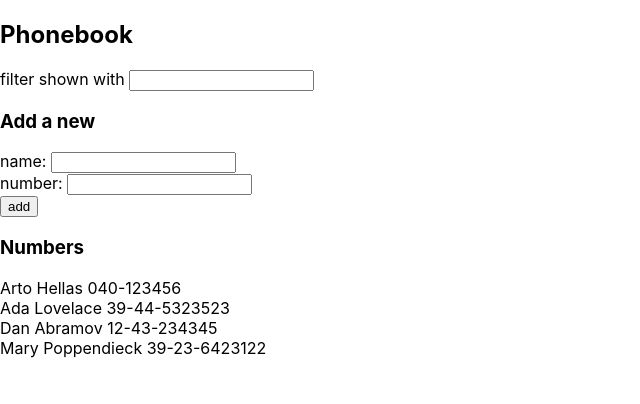
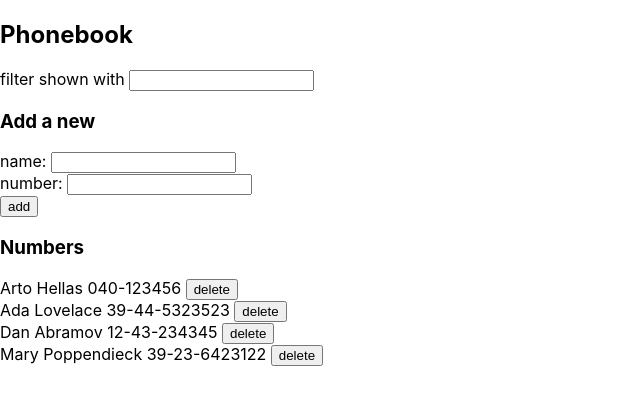
Before and after one commit to sfinell/fs2019, a React (Create React App) app in the folder osa2/puhelinluettelo/: page / in a window 1280 px wide. Shown: the top 404 px of the page, without its empty margins (0-640 px from the left). Built offline with nearby package versions, Linux system fonts and the light colour scheme; data requests are answered from the project's data file.

Commit message:
osa 2.17: puhelinluettelo, step9

```diff
--- a/osa2/puhelinluettelo/src/App.js
+++ b/osa2/puhelinluettelo/src/App.js
@@ -32,7 +32,7 @@ const PersonForm = (props) => {
 
 const Person = (props) => {
   return (
-    <div>{props.name} {props.number} </div>
+    <div>{props.name} {props.number} <button type="button" id={props.id} name={props.name} onClick={props.onDelete}>delete</button></div>
   )
 }
 
@@ -40,7 +40,7 @@ const Persons = (props) => {
   return (
     <div>
       {props.persons.map(person =>
-        <Person key={person.name} name={person.name} number={person.number}/>)}
+        <Person key={person.name} id={person.id} name={person.name} number={person.number} onDelete={props.onDelete}/>)}
     </div>
   )
 }
@@ -98,6 +98,44 @@ const App = () => {
     setFilter(event.target.value)
   }
 
+  const deleteName = (event) => {
+    event.persist()
+    event.preventDefault()
+//    console.log('delete clicked', event.target)
+    const id = Number(event.target.id)
+    const name = event.target.name
+    console.log('type id:', typeof(id))
+//    console.log('type p.id:', typeof(id))
+    console.log('delete id:', id)
+    const remove = window.confirm(`Delete ${name} ?`)
+    if (remove) {
+      personService.remove(id)
+        .then(removedPerson => {
+          console.log('deleted: ', removedPerson)
+          setPersons(persons.filter(p => p.id !== id))
+  //      setPersons(persons.concat(newPerson))
+      })
+    }
+
+//    console.log('event:', event)
+  // console.log('persons:', persons)
+    // if (persons.findIndex(e => e.name === newName) >= 0) {
+    //   alert(`${newName} is already added to phonebook`)
+    //   return
+    // }
+    // const nameObject = {
+    //   name: newName,
+    //   number: newNumber
+    // }
+    // // console.log("uus:", persons.concat(nameObject))
+    // personService.create(nameObject)
+    // .then(newPerson => {
+    //   setPersons(persons.concat(newPerson))
+    //   setNewName("")
+    //   setNewNumber("")
+    // })
+  }
+
   const re = new RegExp(filter, "i");
   const filteredPersons = () => persons.filter(e => re.test(e.name))
 
@@ -114,7 +152,7 @@ const App = () => {
         onNumberChange={handleNumberChange}
       />
       <h3>Numbers</h3>
-      <Persons persons={filteredPersons()} />
+      <Persons persons={filteredPersons()} onDelete={deleteName}/>
     </div>
   )
 }
--- a/osa2/puhelinluettelo/src/services/persons.js
+++ b/osa2/puhelinluettelo/src/services/persons.js
@@ -17,4 +17,9 @@ const update = (id, newObject) => {
     return request.then(response => response.data)
 }
 
-export default {getAll, create, update}
+const remove = (id) => {
+    const request = axios.delete(`${baseUrl}/${id}`)
+    return request.then(response => response.data)
+}
+
+export default {getAll, create, update, remove}
```
